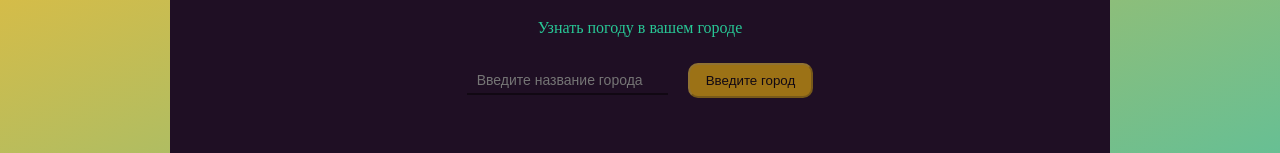
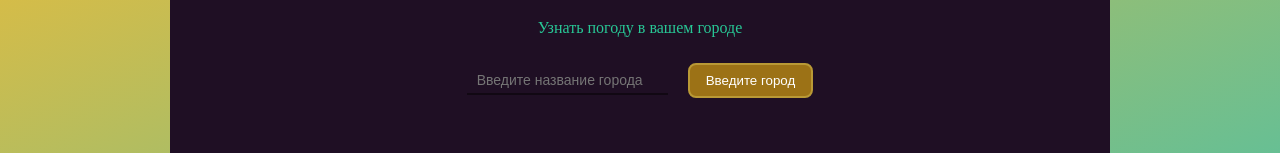
Before and after one commit to 7Hunter7/Weather_App, a Vue app: page / in a window 1280 px wide. Shown: the part 238-391 px from the top of the page. Built offline with nearby package versions, Linux system fonts and the light colour scheme.

Commit message:
Updated 'App.vue' - Updated styles for button

```diff
--- a/src/App.vue
+++ b/src/App.vue
@@ -109,14 +109,14 @@ export default {
     margin-top: 30px;
     padding: 5px 10px;
     border: none;
-    outline: none;
+    outline: none; // Удаляем обводку у input
     border-bottom: 2px solid #110813;
     background: transparent;
     color: #fcfcfc;
     font-size: 14px;
 
     &:focus {
-      border-bottom-color: rgb(40, 200, 150);
+      border-bottom-color: #6e2d7d;
     }
   }
 
@@ -124,16 +124,17 @@ export default {
     cursor: pointer;
     margin-left: 20px;
     padding: 8px 16px;
-    background-color: #fdbb2d;
-    color: #110813;
-    border-radius: 10px;
-    transition: transform 0.3s ease-in-out;
+    color: #fff;
+    background-color: #e3bc4b;
+    border: 2px solid #b99935;
+    border-radius: 8px;
+    transition: transform 0.2s ease;
 
     &:hover {
       transform: translateY(-2px);
     }
     &:active {
-      transform: translateY(-2px) scale(0.95);
+      transform: translateY(-2px) scale(0.97);
     }
     &:disabled {
       cursor: no-drop;
```
